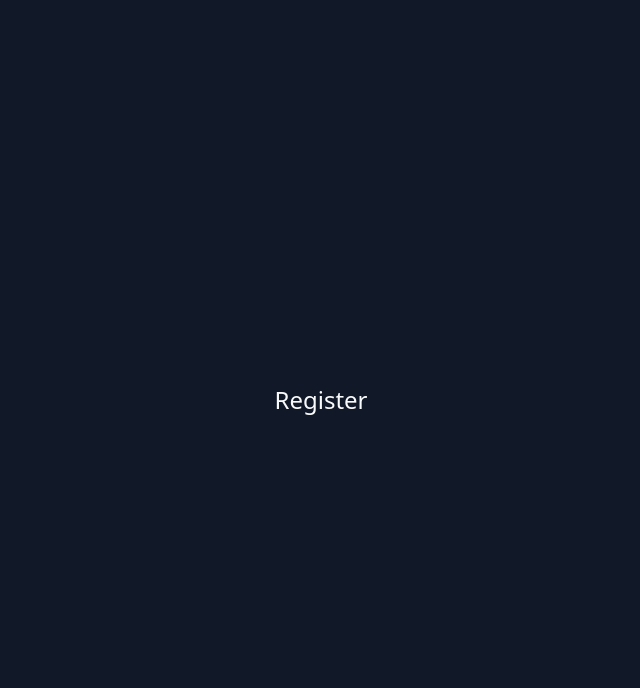
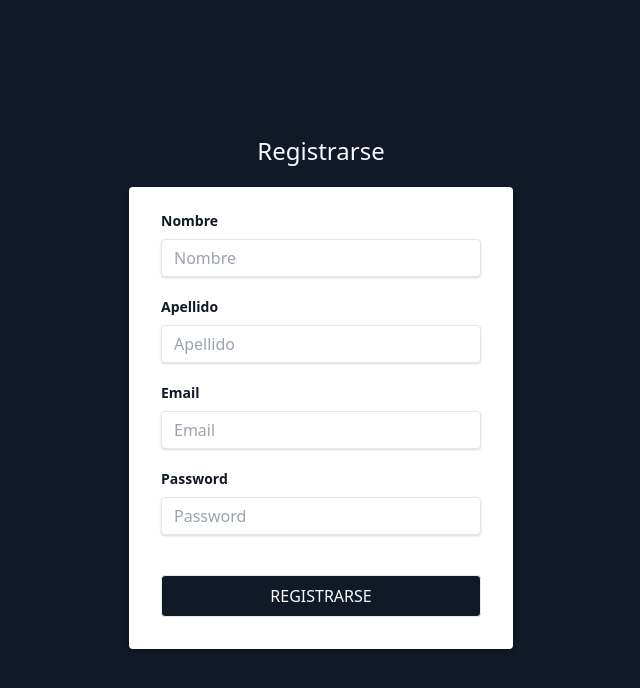
Before and after one commit to furbox/crm-graphql, a Next.js app in the folder crm-cliente/: page /register in a window 1280 px wide. Shown: the top 688 px of the page, without its empty margins (319-959 px from the left). Built offline with nearby package versions, Linux system fonts and the light colour scheme.

Commit message:
apollo, graphql, formik, yup

```diff
--- /dev/null
+++ b/crm-cliente/config/apollo.js
@@ -0,0 +1,13 @@
+import { ApolloClient, HttpLink, InMemoryCache } from '@apollo/client';
+import fetch from 'node-fetch';
+
+const client = new ApolloClient({
+    connectToDevTools: true,
+    cache: new InMemoryCache,
+    link: new HttpLink({
+        uri: 'http://localhost:4000/',
+        fetch
+    })
+});
+
+export default client;
--- a/crm-cliente/pages/_app.js
+++ b/crm-cliente/pages/_app.js
@@ -1,7 +1,12 @@
-import '../styles/globals.css'
+import { ApolloProvider } from '@apollo/client';
+import client from '../config/apollo';
 
 function MyApp({ Component, pageProps }) {
-  return <Component {...pageProps} />
+  return (
+    <ApolloProvider client={client}>
+      <Component {...pageProps} />
+    </ApolloProvider>
+  )
 }
 
 export default MyApp
--- a/crm-cliente/pages/register.jsx
+++ b/crm-cliente/pages/register.jsx
@@ -1,11 +1,97 @@
 import Layout from '../components/Layout';
+import { useFormik } from 'formik';
+import * as Yup from 'yup';
+import { useMutation, gql } from '@apollo/client';
 
-const Register = () => (
-  <div>
-    <Layout>
-    <h1 className="text-2xl text-center text-gray-50 font-light">Register</h1>
-    </Layout>
-  </div>
-)
+//consulta graphql para registrar un usuario
+const REGISTER = gql`
+  mutation nuevoUsuario($input: UsuarioInput){
+    nuevoUsuario(input: $input){
+      id
+      nombre
+      apellido
+      email
+    }
+  }
+`;
+
+const Register = () => {
+  //Mutation para registrar un usuario
+  const [nuevoUsuario] =  useMutation(REGISTER);
+
+  //validacion del formulario
+  const formik = useFormik({
+    initialValues: {
+      nombre: '',
+      apellido: '',
+      email: '',
+      password: ''
+    },
+    validationSchema: Yup.object({
+      nombre: Yup.string().required('El Nombre es obligatorio'),
+      apellido: Yup.string().required('El Apellido es obligatorio'),
+      email: Yup.string().email('El Email no es valido').required('El Email es obligatorio'),
+      password: Yup.string().required('El Password es obligatorio')
+        .matches(
+          /^(?=.*[A-Za-z])(?=.*\d)(?=.*[@$!%*#?&])[A-Za-z\d@$!%*#?&]{8,}$/,
+          "El password debe contener al menos 8 Caracteres, Una Mayúscula, Una Minúscula, Un Numero y un caracter especial (@$!%*#?&)"
+        )
+    }),
+    onSubmit: inputs => {
+      console.log(inputs);
+    }
+  });
+
+  return (
+    <div>
+      <Layout>
+        <h1 className="text-2xl text-center text-gray-50 font-light">Registrarse</h1>
+        <div className="flex justify-center mt-5">
+          <div className="w-full max-w-sm">
+            <form onSubmit={formik.handleSubmit} className="bg-white rounded shadow-md px-8 pt-6 pb-8 mb-4">
+              <div className="mb-5">
+                <label htmlFor="nombre" className="block text-gray-900 text-sm font-bold mb-2">Nombre</label>
+                <input onChange={formik.handleChange} onBlur={formik.handleBlur} value={formik.values.nombre} type="text" id="nombre" required placeholder="Nombre" className="shadow appearance-none border rounded w-full py-2 px-3 text-gray-700 leading-tight focus:outline-none focus:shadow-outline" />
+              </div>
+              {
+                formik.touched.nombre && formik.errors.nombre ? (
+                  <div className="my-2 bg-red-100 border-l-4 border-red-500 text-red-700 p-2"><p className="font-bold">Error</p><p>{formik.errors.nombre}</p></div>
+                ) : null
+              }
+              <div className="mb-5">
+                <label htmlFor="apellido" className="block text-gray-900 text-sm font-bold mb-2">Apellido</label>
+                <input onChange={formik.handleChange} value={formik.values.apellido} type="text" id="apellido" required placeholder="Apellido" className="shadow appearance-none border rounded w-full py-2 px-3 text-gray-700 leading-tight focus:outline-none focus:shadow-outline" />
+              </div>
+              {
+                formik.touched.apellido && formik.errors.apellido ? (
+                  <div className="my-2 bg-red-100 border-l-4 border-red-500 text-red-700 p-2"><p className="font-bold">Error</p><p>{formik.errors.apellido}</p></div>
+                ) : null
+              }
+              <div className="mb-5">
+                <label htmlFor="email" className="block text-gray-900 text-sm font-bold mb-2">Email</label>
+                <input onChange={formik.handleChange} value={formik.values.email} type="email" id="email" required placeholder="Email" className="shadow appearance-none border rounded w-full py-2 px-3 text-gray-700 leading-tight focus:outline-none focus:shadow-outline" />
+              </div>
+              {
+                formik.touched.email && formik.errors.email ? (
+                  <div className="my-2 bg-red-100 border-l-4 border-red-500 text-red-700 p-2"><p className="font-bold">Error</p><p>{formik.errors.email}</p></div>
+                ) : null
+              }
+              <div className="mb-5">
+                <label htmlFor="password" className="block text-gray-900 text-sm font-bold mb-2">Password</label>
+                <input onChange={formik.handleChange} value={formik.values.password} type="password" id="password" required placeholder="Password" className="shadow appearance-none border rounded w-full py-2 px-3 text-gray-700 leading-tight focus:outline-none focus:shadow-outline" />
+              </div>
+              {
+                formik.touched.password && formik.errors.password ? (
+                  <div className="my-2 bg-red-100 border-l-4 border-red-500 text-red-700 p-2"><p className="font-bold">Error</p><p>{formik.errors.password}</p></div>
+                ) : null
+              }
+              <input type="submit" className="bg-gray-900 border rounded w-full mt-5 p-2 text-gray-50 uppercase hover:bg-gray-50 hover:text-gray-900 hover:border-gray-900" value="Registrarse" />
+            </form>
+          </div>
+        </div>
+      </Layout>
+    </div>
+  )
+}
 
 export default Register;
```
Also changed, not shown: crm-cliente/package.json (+6 -1 lines), crm-cliente/pages/login.jsx (+16 -1 lines), 1 other file (tests, documents, lock files or other folders).
